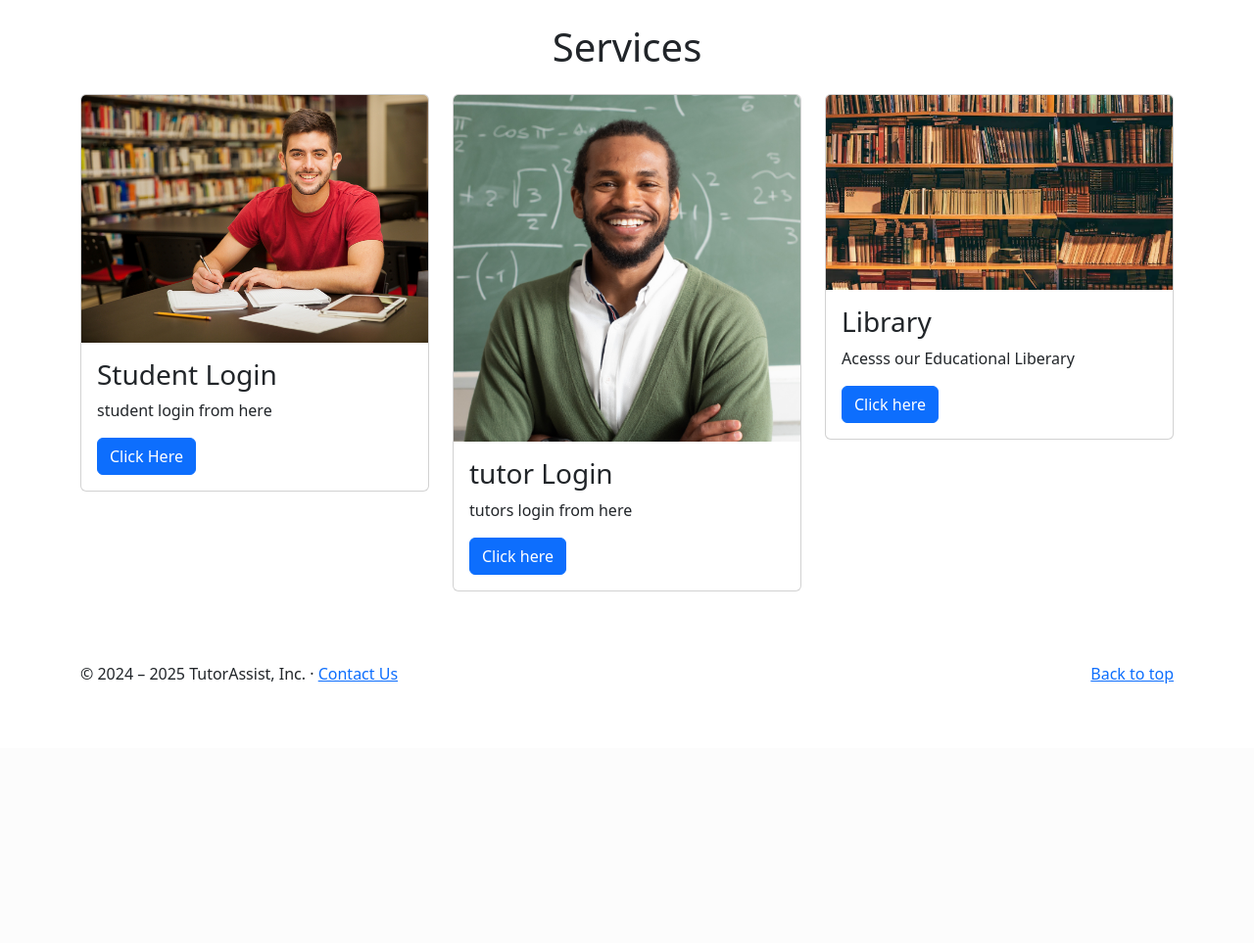
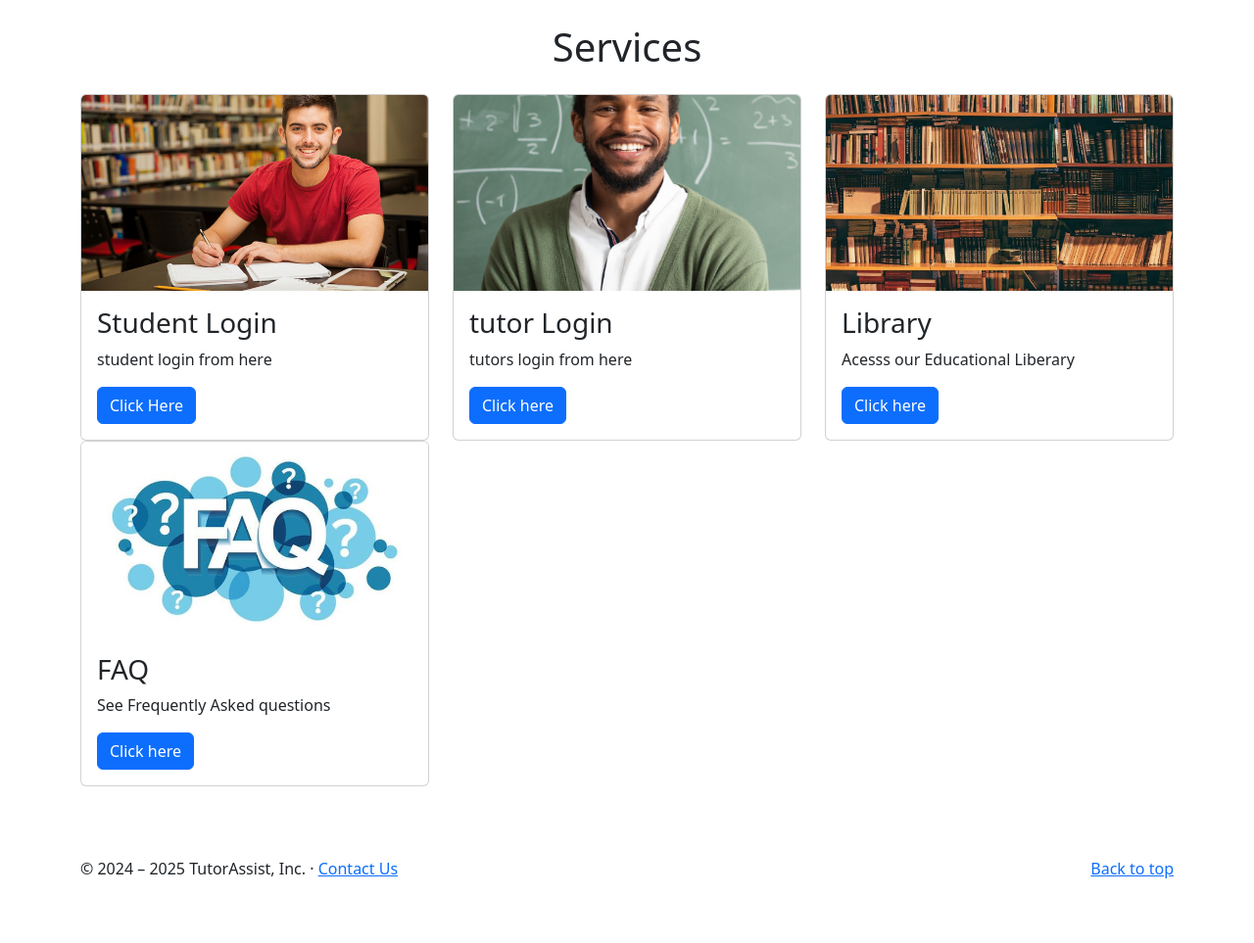
Before and after one commit to Black-Dragon-Kalameet/TutorSystem, a Django app: page / in a window 1280 px wide. Shown: the part 64-1027 px from the top of the page at 98% size. Before the commit the page ends 762 px from the top, so only its background shows below. Run offline with Django 4.2, Linux system fonts and the light colour scheme; data that the repository does not hold is empty; some libraries are stand-ins or nearby versions.

Commit message:
added faq page

```diff
--- a/main/forms.py
+++ b/main/forms.py
@@ -27,3 +27,9 @@ class supdateprofile(forms.ModelForm):
      class Meta:
           model= models.student
           fields = ('email','phone_number','profile_picture')
+
+
+class faqform(forms.ModelForm):
+    class Meta:
+        model = models.faq
+        fields = ['question','answer']
--- a/main/templates/base.html
+++ b/main/templates/base.html
@@ -18,14 +18,21 @@
         <li class="nav-item dropdown">
             <a class="nav-link dropdown-toggle" style="color:#ffffff" role="button" data-bs-toggle="dropdown">Dropdown</a>
             <ul class="dropdown-menu">
+
+
               {% if not request.session.tutorlogin and not request.session.slogin %}
               <li><a class="dropdown-item" href="{% url 'slogin' %}">Student Login</a></li>
               <li><a class="dropdown-item" href="{% url 'tutorlogin' %}">Tutor Login</a></li>
               <li><a class="dropdown-item" href="{% url 'library' %}">library</a></li>
+
               {% else %}
               <li><a class="dropdown-item" href="{% url 'library' %}">library</a></li>
               <li><a class="dropdown-item" href="{% url 'message' %}">Message</a></li>
+              <li><a class="dropdown-item" href="{% url 'showfaq' %}">show faq</a></li>
               <li><a class="dropdown-item" href="{% url 'logouta' %}">Logout</a></li>
+              {% if request.session.tutorlogin %}
+              <li><a class="dropdown-item" href="{% url 'addfaq' %}">add faq</a></li>
+              {% endif %}
 
               {% endif %}
             </ul>
--- a/main/templates/home.html
+++ b/main/templates/home.html
@@ -44,7 +44,7 @@
 
       <div class="col-md-4">
         <div class="card">
-          <img src="media/student.png" class="card-img-top" alt="..." />
+          <img src="media/student.png" class="card-img-top" alt="..." style="height: 200px; object-fit: cover;" />
           <div class="card-body">
             <h3 class="card-title">Student Login</h3>
             <p class="card-text">student login from here</p>
@@ -58,7 +58,7 @@
 
       <div class="col-md-4">
         <div class="card">
-          <img src="media/tutor.png" class="card-img-top" alt="..." />
+          <img src="media/tutor.png" class="card-img-top" alt="..." style="height: 200px; object-fit: cover;" />
           <div class="card-body">
             <h3 class="card-title">tutor Login</h3>
             <p class="card-text">tutors login from here</p>
@@ -74,11 +74,28 @@
 
   <div class="col-md-4">
     <div class="card">
-      <img src="media/lib.jpg" class="card-img-top" alt="..." />
+      <img src="media/lib.jpg" class="card-img-top" alt="..." style="height: 200px; object-fit: cover;" />
       <div class="card-body">
         <h3 class="card-title">Library</h3>
         <p class="card-text">Acesss our Educational Liberary</p>
         <a href="#" class="btn btn-primary">Click here</a>
+      </div>
+    </div>
+  </div>
+
+
+<!--- lib card ends -->
+
+
+  <!-- faq card starts -->
+
+  <div class="col-md-4">
+    <div class="card">
+      <img src="media/faq.jpg" class="card-img-top" alt="..." style="height: 200px; object-fit: cover;" />
+      <div class="card-body">
+        <h3 class="card-title">FAQ</h3>
+        <p class="card-text">See Frequently Asked questions</p>
+        <a href="{% url 'showfaq' %}" class="btn btn-primary">Click here</a>
       </div>
     </div>
   </div>
@@ -87,7 +104,4 @@
 <!--- lib card ends -->
 
 
-
-
-
 {% endblock %}
--- a/main/urls.py
+++ b/main/urls.py
@@ -15,9 +15,8 @@ urlpatterns =[
     path('student/studentprof/', views.studentprof, name='studentprof'),
     path('logouta/', views.logouta, name='logouta'),
     path('contactus/', views.contactus, name='contactus'),
-
-
-
+    path('showfaq', views.showfaq, name='showfaq'),
+    path('addfaq', views.addfaq, name='addfaq'),
 
 ]
 #If DEBUG is True, serve media files (like images) during development
--- a/main/views.py
+++ b/main/views.py
@@ -1,4 +1,4 @@
-from django.shortcuts import render,redirect
+from django.shortcuts import render,redirect,get_object_or_404
 from django.contrib.auth import logout
 
 from . import models
@@ -149,3 +149,27 @@ def library(request):
 
 def contactus(request):
     return render(request, 'contactus.html')
+
+
+def showfaq(request):
+
+    faqs =  models.faq.objects.all()
+
+    return render(request, 'showfaq.html', {'faqs':faqs})
+
+
+def addfaq(request):
+    if request.method == 'POST':
+        form = forms.faqform(request.POST)
+        if form.is_valid():
+            faqq = form.save(commit=False)
+            tutorid =  models.tutor.objects.get(id=request.session['tutorid'])
+            if not tutorid:
+                return redirect('login')
+            faqq.creator = tutorid
+            faqq.save()
+            return redirect('showfaq')
+    else:
+        form = forms.faqform()
+
+    return render(request, 'addfaq.html', {'form': form})
```
Also changed, not shown: main/models.py (+9 -0 lines), main/templates/addfaq.html (added, +10 -0 lines), main/templates/showfaq.html (added, +12 -0 lines), main/migrations/0010_faq.py (added), media/faq.jpg (added).
